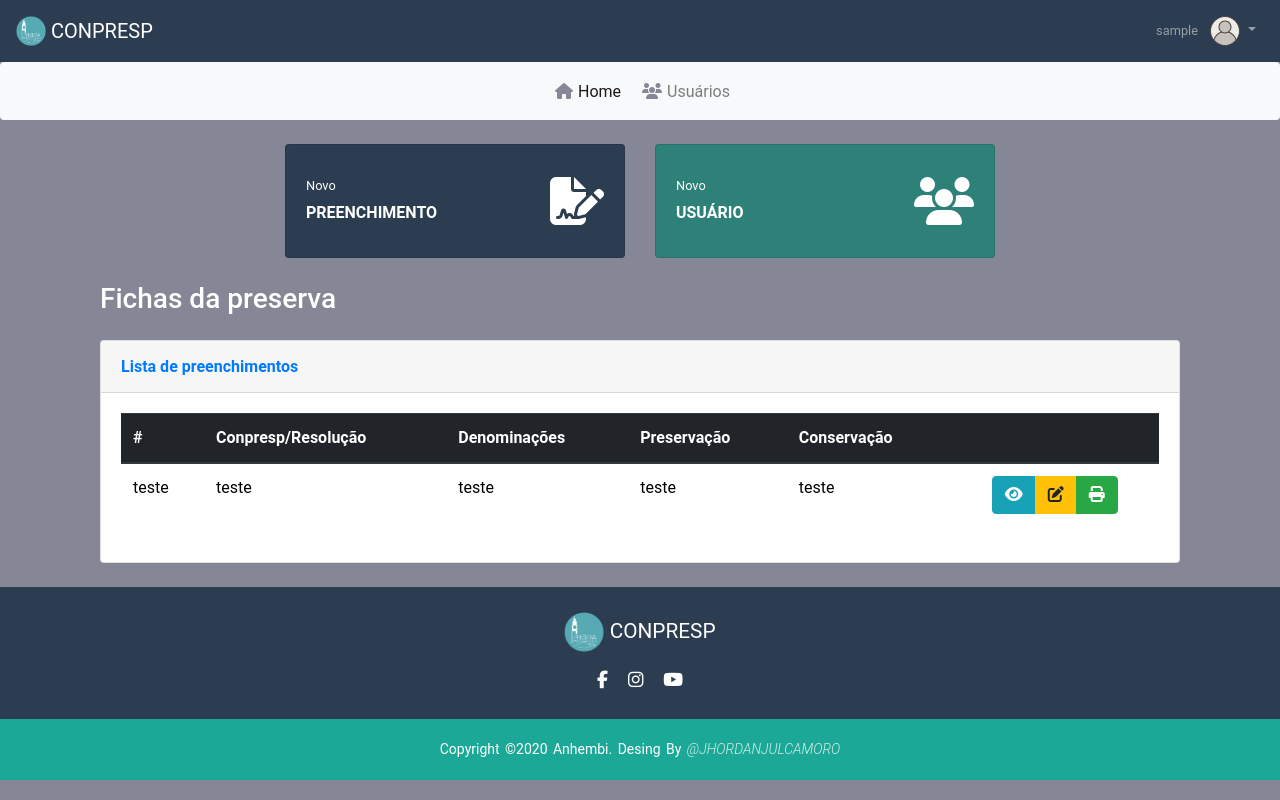
After one commit to conpresp/conpresp-webapp-deprecated, a PHP site: page /templates/Conpresp/home.php in a window 1280 px wide. The commit adds this page. Run offline with PHP 8.4, Linux system fonts and the light colour scheme; the visitor is signed in with stand-in values (Sample User, id 1); some libraries are stand-ins or nearby versions.

Commit message:
commit auth e home.php

```diff
--- a/banco.php
+++ b/banco.php
@@ -1,5 +1,5 @@
 <?php
- $conexao = mysqli_connect("localhost","root");
+ $conexao = mysqli_connect("localhost","root", "");
 
 $host = "localhost";
 $usuario = "root";
--- /dev/null
+++ b/css/home.css
@@ -0,0 +1,157 @@
+:root {
+    --dark: #0e2033ec;
+    --darkblue: #2c3d51;
+    --darkgreen: #1ca896;
+    --darkgreenhover: #5bcebf;
+    --light: #ffffff;
+    --darkgray: rgb(133 135 150);
+    --dark: #050f1aec;
+    --gray: #353a41ec;
+    --blue: #0b3d80ec;
+    --green: #1c8072d5;
+  }
+
+  body {
+    font-family: "Roboto", sans-serif;
+    font-weight: 400;
+    color: var(--light);
+    background-color: var(--darkgray);
+  }
+
+  .bg-darkblue {
+    background-color: var(--darkblue) !important;
+  }
+  .bg-gray {
+    background-color: var(--gray) !important;
+  }
+  .bg-blue {
+    background-color: var(--blue) !important;
+  }
+  .bg-darkblue {
+    background-color: var(--darkblue) !important;
+  }
+  .bg-green {
+    background-color: var(--green) !important;
+  }
+  .bg-darkgreen {
+    background-color: var(--darkgreen) !important;
+  }
+  .bg-gray-icon {
+    color: var(--darkgray) !important;
+    margin: 5px;
+  }
+  .bg-darkgreen-icon {
+    color: var(--darkgreen) !important;
+  }
+
+  .dropdown-item:hover {
+    background-color: var(--dark);
+    color: var(--darkgray);
+  }
+  .text-body {
+    color: var(--dark);
+  }
+
+  .font-hover:hover {
+    background-color: var(--green);
+  }
+
+  .stretched-link::after {
+    position: absolute;
+    top: 0;
+    right: 0;
+    bottom: 0;
+    left: 0;
+    z-index: 1;
+    pointer-events: auto;
+    content: "";
+    background-color: rgb(0 0 0 / 0%);
+  }
+
+  a:link,
+  a:visited,
+  a:active {
+    text-decoration: none;
+  }
+
+  footer {
+    position: relative;
+    bottom: 0;
+    left: 0;
+    right: 0;
+    background: var(--darkblue);
+    height: auto;
+    padding-top: 20px;
+    color: var(--light);
+  }
+
+  .footer-content {
+    display: flex;
+    align-items: center;
+    justify-content: center;
+    flex-direction: column;
+    text-align: center;
+  }
+
+  .footer-content a {
+    color: var(--light);
+    font-size: 1.3rem;
+    font-weight: 400;
+    text-transform: capitalize;
+    line-height: 3rem;
+  }
+  /* .footer-contet p {
+    max-width: 500px;
+    margin: 10px auto;
+    line-height: 28px;
+    font-size: 14px;
+  } */
+
+  .socials {
+    padding-inline-start: 0px;
+    list-style: none;
+    display: flex;
+    align-items: center;
+    justify-content: center;
+    margin: 0rem 0 1rem 0;
+  }
+  .socials li {
+    margin: 0 10px;
+  }
+  .socials a {
+    text-decoration: none;
+    color: var(--light);
+  }
+  .socials a i {
+    font-size: 1.1rem;
+    transition: color 0.4s ease;
+  }
+  .socials a:hover i {
+    color: var(--darkgreen);
+  }
+
+  .footer-bottom {
+    background: var(--darkgreen);
+    padding: 20px 0;
+    text-align: center;
+  }
+  .footer-bottom p {
+    font-size: 14px;
+    word-spacing: 2px;
+    text-transform: capitalize;
+    margin-bottom: 0;
+  }
+  .footer-bottom a {
+    text-decoration: none;
+    color: var(--light);
+    text-transform: uppercase;
+    opacity: 0.8;
+    font-style: italic;
+    font-weight: 300;
+  }
+
+  div.dataTables_length label,
+  div.dataTables_filter label,
+  div.dataTables_info {
+    color: var(--gray);
+  }
--- /dev/null
+++ b/logout.php
@@ -0,0 +1,5 @@
+<?php
+session_start();
+session_destroy();
+header("Location: index.php?modulo=Conpresp&acao=login");
+?>
--- a/model/model.php
+++ b/model/model.php
@@ -13,5 +13,10 @@ class Conpresp {
 		return $data;
     }
 
+	public function home() {
+		$data = $this->dados;
+		return $data;
+    }
+
 }
 ?>
--- /dev/null
+++ b/templates/Conpresp/home.php
@@ -0,0 +1,287 @@
+<?php
+session_start();
+$id = $_SESSION['id'];
+$username = $_SESSION['user'];
+$perfil = $_SESSION['perfil'];
+
+// echo $id;
+?>
+<!DOCTYPE html>
+<html lang="en">
+
+<head>
+    <meta charset="utf-8" />
+    <meta name="viewport" content="width=device-width, initial-scale=1,
+    shrink-to-fit=no" />
+
+    <!-- Bootstrap CSS -->
+    <link rel="stylesheet" href="https://maxcdn.bootstrapcdn.com/bootstrap/4.0.0/css/bootstrap.min.css" integrity="sha384-Gn5384xqQ1aoWXA+058RXPxPg6fy4IWvTNh0E263XmFcJlSAwiGgFAW/dAiS6JXm" crossorigin="anonymous" />
+    <!-- DataTable -->
+    <link rel="stylesheet" href="https://cdn.datatables.net/1.10.21/css/dataTables.bootstrap4.min.css" />
+
+    <link rel="stylesheet" href="css/home.css" />
+    <script src="https://kit.fontawesome.com/5e195b88df.js" crossorigin="anonymous"></script>
+    <link rel="icon" href="img/logo.png" />
+    <title>CONPRESP</title>
+</head>
+
+<body>
+    <div id="content-wrapper" class="d-flex flex-column">
+        <div id="content">
+            <nav class="navbar navbar-expand navbar-dark bg-darkblue topbar static-top shadow">
+                <a class="navbar-brand" href="#">
+                    <img src="img/logo_1.png" width="30" height="30" class="d-inline-block align-top" alt="" />
+                    CONPRESP
+                </a>
+
+                <ul class="navbar-nav ml-auto">
+                    <li class="nav-item dropdown no-arrow">
+                        <a class="nav-link dropdown-toggle" href="#" id="userDropdown" role="button" data-toggle="dropdown" aria-haspopup="true" aria-expanded="false">
+                            <span class="mr-2 d-none d-lg-inline text-gray-600 small"><?php echo $username ?></span>
+                            <img class="img-profile rounded-circle" src="img/user.svg" width="30px" height="30px" />
+                        </a>
+                        <div class="dropdown-menu dropdown-menu-right shadow animated--grow-in" aria-labelledby="userDropdown">
+                            <a class="dropdown-item" href="#" data-toggle="modal" data-target="#usuario-modal">
+                                <i class="fas fa-user fa-sm fa-fw mr-2 text-gray-400 bg-darkgreen-icon"></i>
+                                Perfil
+                            </a>
+                            <a class="dropdown-item" href="#">
+                                <i class="fas fa-cogs fa-sm fa-fw mr-2 text-gray-400 bg-darkgreen-icon"></i>
+                                Configurações
+                            </a>
+                            <?php
+                            if (isset($_SESSION["user"])) {
+                            ?>
+                                <a class="dropdown-item btnLogout" href="logout.php">
+                                    <i class="fas fa-sign-out-alt fa-sm fa-fw mr-2 text-gray-400 bg-darkgreen-icon"></i>
+                                    Sair
+                                </a>
+                            <?php
+                            } else {
+                                header("Location: index.php?modulo=Conpresp&acao=login");
+                                exit;
+                            }
+                            ?>
+                        </div>
+                    </li>
+                </ul>
+            </nav>
+        </div>
+    </div>
+
+    <nav class="navbar navbar-expand-md navbar-light bg-light rounded">
+        <button class="navbar-toggler" type="button" data-toggle="collapse" data-target="#navbarsExample10" aria-controls="navbarsExample10" aria-expanded="false" aria-label="Toggle navigation">
+            <span class="navbar-toggler-icon"></span>
+        </button>
+
+        <div class="collapse navbar-collapse justify-content-md-center" id="navbarsExample10">
+            <ul class="navbar-nav">
+                <li class="nav-item active font-hover">
+                    <a class="nav-link" href="#"><i class="fas fa-home bg-gray-icon"></i>Home</a>
+                </li>
+                <li class="nav-item font-hover">
+                    <a class="nav-link" href="#"><i class="fas fa-users bg-gray-icon"></i>Usuários</a>
+                </li>
+            </ul>
+        </div>
+    </nav>
+
+    <div class="container mt-4">
+        <div class="container-fluid">
+            <div class="row h-100 d-flex justify-content-center">
+                <div class="col-xl-4 col-md-6 mb-4">
+                    <div class="card border-left-warning shadow h-100 py-2 bg-darkblue">
+                        <div class="card-body">
+                            <div class="d-flex justify-content-between align-items-center">
+                                <div class="mr-3">
+                                    <div class="text-xs font-weight-normal mb-1">
+                                        <a href="doc_conpresp.html" class="small text-white stretched-link text-decoration-none">
+                                            Novo
+                                        </a>
+                                    </div>
+                                    <div class="text-xs font-weight-bold text-uppercase mb-1">
+                                        Preenchimento
+                                    </div>
+                                </div>
+                                <i width="24" height="24" class="fas fa-file-signature fa-3x"></i>
+                            </div>
+                        </div>
+                    </div>
+                </div>
+
+                <div class="col-xl-4 col-md-6 mb-4">
+                    <div class="card border-left-warning shadow h-100 py-2 bg-green">
+                        <div class="card-body">
+                            <div class="d-flex justify-content-between align-items-center">
+                                <div class="mr-3">
+                                    <div class="text-xs font-weight-normal mb-1">
+                                        <a href="mudar-senha.html" class="small text-white stretched-link text-decoration-none">
+                                            Novo
+                                        </a>
+                                    </div>
+                                    <div class="text-xs font-weight-bold text-uppercase mb-1">
+                                        Usuário
+                                    </div>
+                                </div>
+                                <i width="24" height="24" class="fas fa-users fa-3x"></i>
+                            </div>
+                        </div>
+                    </div>
+                </div>
+            </div>
+
+            <!-- Page Heading -->
+            <div class="d-sm-flex align-items-center justify-content-between mb-4">
+                <h1 class="h3 mb-0 text-gray-800">Fichas da preserva</h1>
+            </div>
+
+            <!-- Content Row -->
+            <div class="row">
+                <div class="col-xl-12 col-lg-12">
+                    <div class="card shadow mb-4">
+                        <div class="card-header py-3 d-flex flex-row align-items-center justify-content-between">
+                            <h6 class="m-0 font-weight-bold text-primary">
+                                Lista de preenchimentos
+                            </h6>
+                        </div>
+                        <div class="card-body">
+                            <div class="table-responsive">
+                                <table class="table table-hover" id="tablaHome">
+                                    <thead class="thead-dark">
+                                        <tr>
+                                            <th scope="col">#</th>
+                                            <!-- <th scope="col">Código</th> -->
+                                            <th scope="col">Conpresp/Resolução</th>
+                                            <th scope="col">Denominações</th>
+                                            <!-- <th scope="col">LPP</th> -->
+                                            <th scope="col">Preservação</th>
+                                            <th scope="col">Conservação</th>
+                                            <th scope="col d-none d-lg-block"></th>
+                                        </tr>
+                                    </thead>
+                                    <tbody id="tbodyList" class="text-body"></tbody>
+                                    <tr>
+                                        <td style="color:black">teste</td>
+                                        <td style="color:black">teste</td>
+                                        <td style="color:black">teste</td>
+                                        <td style="color:black">teste</td>
+                                        <td style="color:black">teste</td>
+                                        <td class="sorting_1">
+                                            <div class="wrapper text-center">
+                                                <div class="btn-group">
+                                                    <button class="btnVer btn btn-info" data-toggle="tooltip" title="Ver"><i class="fas fa-eye" aria-hidden="true"></i></button>
+                                                    <?php
+                                                    if ($perfil == "admin") { ?>
+                                                        <button class="btnEditar btn btn-warning" data-toggle="tooltip" title="Editar"><i class="fas fa-edit" aria-hidden="true"></i></button>
+                                                    <?php   }
+                                                    ?>
+                                                    <button class="btnPdf btn btn-success" data-toggle="tooltip" title="Pdf"><i class="fas fa-print" aria-hidden="true"></i></button>
+                                                </div>
+                                            </div>
+                                        </td>
+                                    </tr>
+                                </table>
+                            </div>
+                        </div>
+                    </div>
+                </div>
+            </div>
+        </div>
+    </div>
+
+    <!-- Large modal -->
+    <div class="modal fade pruebaModal" tabindex="-1" role="dialog" aria-labelledby="myLargeModalLabel" aria-hidden="true">
+        <div class="modal-dialog modal-lg">
+            <div class="modal-content">
+                <div class="modal-header">
+                    <h3 class="text-dark">MODAL PRUEBA</h3>
+                    <button type="button" class="close" data-dismiss="modal" aria-label="Close">
+                        <span aria-hidden="true">&times;</span>
+                    </button>
+                </div>
+                <div class="modal-body">
+                    <p class="text-dark">
+                        Lorem, ipsum dolor sit amet consectetur adipisicing elit.
+                        Similique id magni at laudantium magnam dolore accusamus, nam
+                        dicta quo quis molestiae sapiente? Voluptatibus sint culpa eius
+                        laborum nulla numquam recusandae.
+                    </p>
+                </div>
+            </div>
+        </div>
+    </div>
+
+    <!-- Usuario Modal -->
+    <div class="modal fade" id="usuario-modal" data-backdrop="static" data-keyboard="false" tabindex="-1" aria-labelledby="staticBackdropLabel" aria-hidden="true">
+        <div class="modal-dialog">
+            <div class="modal-content">
+                <div class="modal-header">
+                    <h5 class="modal-title" id="staticBackdropLabel">Modal title</h5>
+                    <button type="button" class="close" data-dismiss="modal" aria-label="Close">
+                        <span aria-hidden="true">&times;</span>
+                    </button>
+                </div>
+                <div class="modal-body">...</div>
+                <div class="modal-footer">
+                    <button type="button" class="btn btn-secondary" data-dismiss="modal">
+                        Close
+                    </button>
+                    <button type="button" class="btn btn-primary">Understood</button>
+                </div>
+            </div>
+        </div>
+    </div>
+
+    <footer>
+        <div class="footer-content">
+            <a class="" href="#">
+                <img src="img/logo_1.png" width="40" height="40" class="justify-content-center align-items-center" alt="" />
+                CONPRESP
+            </a>
+            <ul class="socials">
+                <li>
+                    <a href="https://www.facebook.com/preservalpp" target="_blank"><i class="fa fa-facebook" aria-hidden="true"></i></a>
+                </li>
+                <li>
+                    <a href="https://www.instagram.com/preserva.lpp/" target="_blank"><i class="fa fa-instagram" aria-hidden="true"></i></a>
+                </li>
+                <li>
+                    <a href="https://www.youtube.com/channel/UCM0unl5Kp9y0JVmO_GgvvBg " target="_blank"><i class="fa fa-youtube" aria-hidden="true"></i></a>
+                </li>
+            </ul>
+        </div>
+        <div class="footer-bottom">
+            <p>
+                copyright &copy;2020 anhembi. desing by
+                <a href="https://github.com/JhordanJulcamoro" target="_blank">@JhordanJulcamoro</a>
+            </p>
+        </div>
+    </footer>
+
+    <!-- jQuery first, then Popper.js, then Bootstrap JS -->
+    <script src="https://code.jquery.com/jquery-3.2.1.slim.min.js" integrity="sha384-KJ3o2DKtIkvYIK3UENzmM7KCkRr/rE9/Qpg6aAZGJwFDMVNA/GpGFF93hXpG5KkN" crossorigin="anonymous"></script>
+    <script src="https://cdnjs.cloudflare.com/ajax/libs/popper.js/1.12.9/umd/popper.min.js" integrity="sha384-ApNbgh9B+Y1QKtv3Rn7W3mgPxhU9K/ScQsAP7hUibX39j7fakFPskvXusvfa0b4Q" crossorigin="anonymous"></script>
+    <script src="https://maxcdn.bootstrapcdn.com/bootstrap/4.0.0/js/bootstrap.min.js" integrity="sha384-JZR6Spejh4U02d8jOt6vLEHfe/JQGiRRSQQxSfFWpi1MquVdAyjUar5+76PVCmYl" crossorigin="anonymous"></script>
+
+    <!-- sweetalert2 -->
+    <script src="https://cdn.jsdelivr.net/npm/sweetalert2@9.14.2/dist/sweetalert2.all.min.js"></script>
+
+    <!-- datatables -->
+    <script src="https://cdn.datatables.net/1.10.21/js/jquery.dataTables.min.js"></script>
+    <script src="https://cdn.datatables.net/1.10.21/js/dataTables.bootstrap4.min.js"></script>
+
+    <!-- FIREBASE SCRIPTS -->
+    <script src="https://www.gstatic.com/firebasejs/7.24.0/firebase-app.js"></script>
+    <script src="https://www.gstatic.com/firebasejs/7.24.0/firebase-auth.js"></script>
+    <script src="https://www.gstatic.com/firebasejs/7.24.0/firebase-firestore.js"></script>
+    <script src="https://www.gstatic.com/firebasejs/7.24.0/firebase-functions.js"></script>
+
+    <!-- FILE APP SCRIPTS -->
+    <script src="js/config/firebase.config.js"></script>
+    <script src="js/services/auth.loged.js"></script>
+    <script src="js/global/declarations.js"></script>
+    <script src="js/services/auth.service.js"></script>
+    <script src="js/utils/home.js"></script>
+</body>
+
+</html>
--- a/templates/Conpresp/login.php
+++ b/templates/Conpresp/login.php
@@ -47,7 +47,7 @@
             <img src="img/logo_1.png" class="p-2 img-logo" alt="" />
           </div>
           <div class="px-lg-5 py-lg-4 p-4 w-100 mt-auto">
-            <form class="nb-5" id="loginForm" action="database/validaLogin.php">
+            <form class="nb-5" id="loginForm" method="POST" action="database/validaLogin.php">
               <div class="form-group mb-4">
                 <label for="exampleInputEmail1" class="font-weight-bold"
                   >Email:</label
@@ -58,6 +58,7 @@
                   id="inputEmail"
                   aria-describedby="emailHelp"
                   placeholder="Digite seu email"
+                  name="email"
                   required
                 />
               </div>
@@ -70,6 +71,7 @@
                   class="form-control bg-dark-x border-0 mb-2"
                   id="inputPassword"
                   placeholder="Digite sua senha"
+                  name="password"
 
                 />
                 <a
```
Also changed, not shown: database/validaLogin.php (+75 -0 lines).
